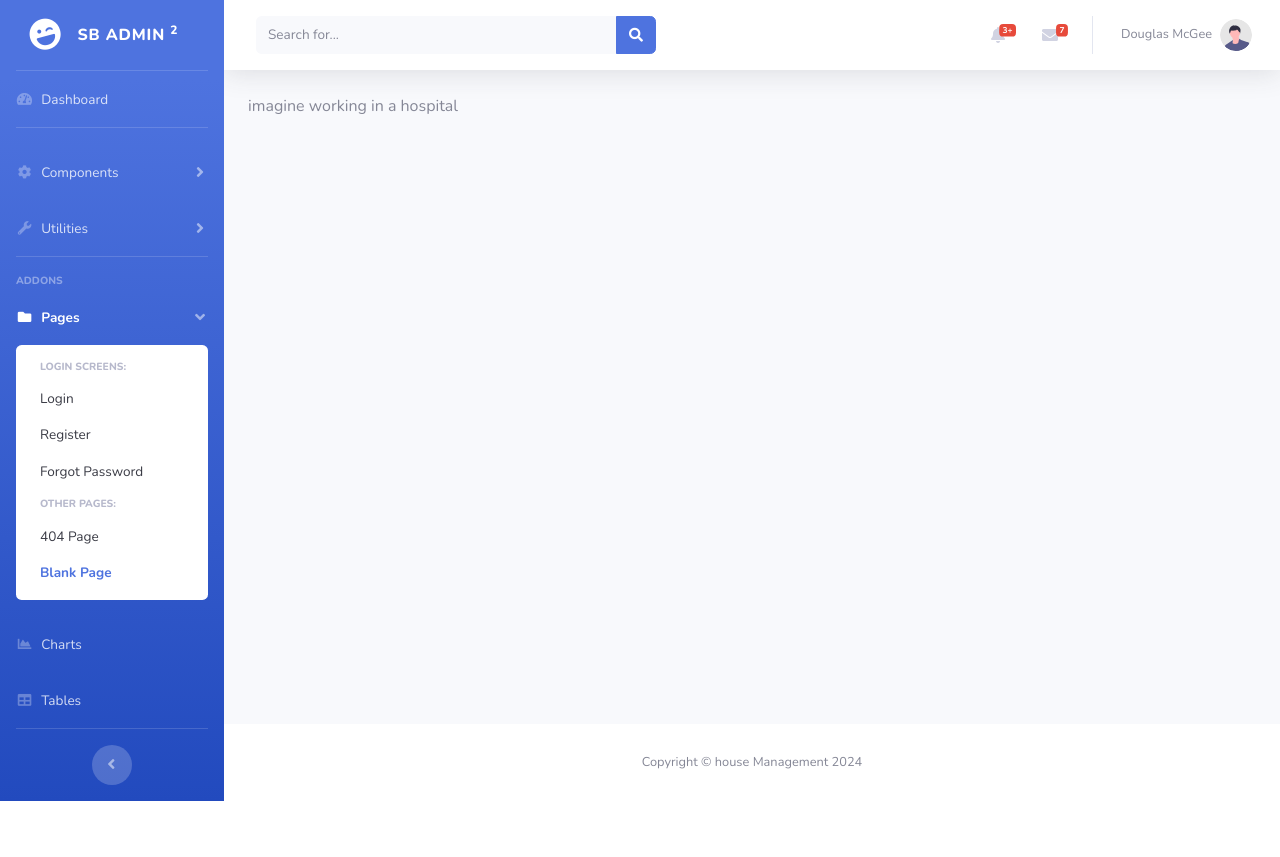
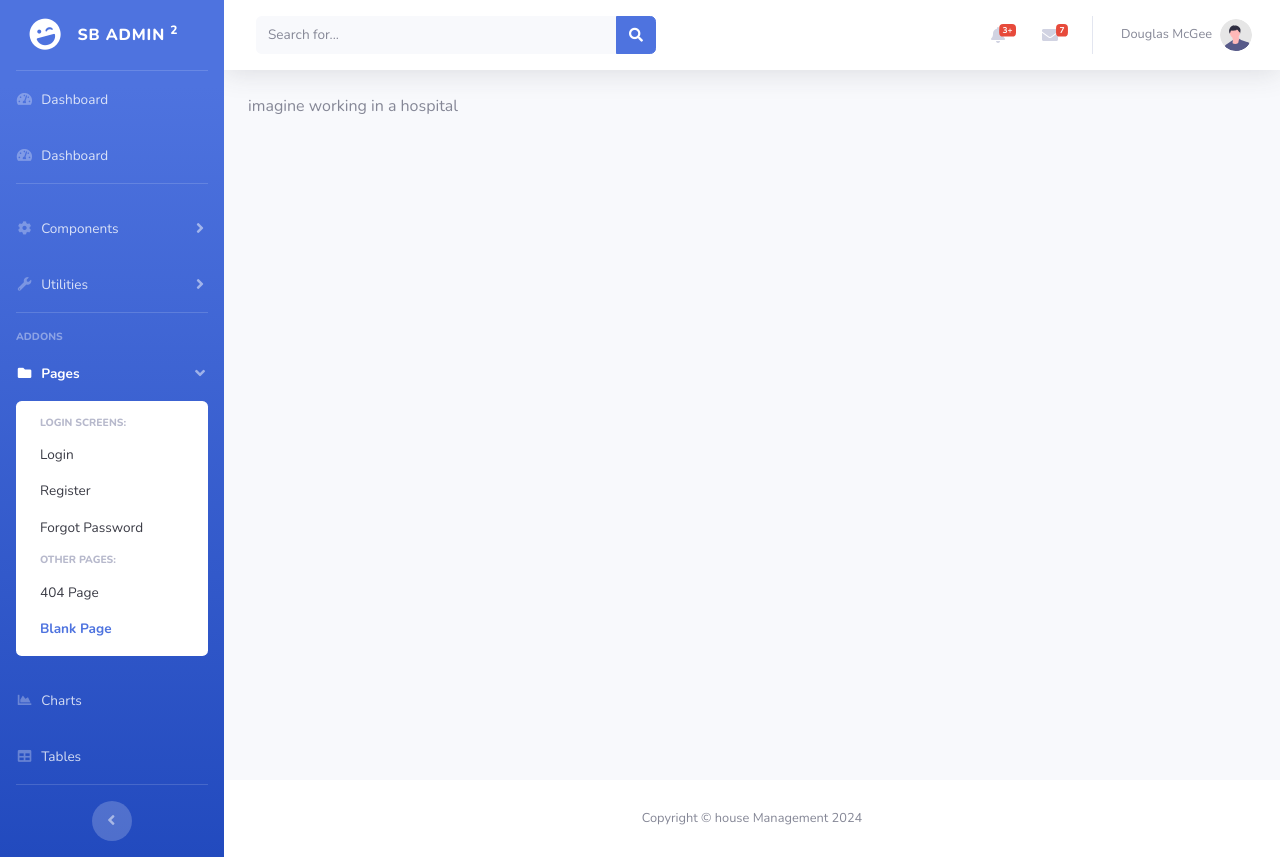
Before and after one commit to rahim8050/HouseMis, a Django app: page / in a window 1280 px wide. Before the commit the page ends 801 px from the top, so only its background shows below. Run offline with Django 5.2, Linux system fonts and the light colour scheme; some libraries are stand-ins or nearby versions.

Commit message:
Update Master.html

```diff
--- a/templates/Master.html
+++ b/templates/Master.html
@@ -49,6 +49,11 @@
 
             <!-- Nav Item - Dashboard -->
             <li class="nav-item">
+                <a class="nav-link" href="index.html">
+                    <i class="fas fa-fw fa-tachometer-alt"></i>
+                    <span>Dashboard</span></a>
+            </li>
+<li class="nav-item">
                 <a class="nav-link" href="index.html">
                     <i class="fas fa-fw fa-tachometer-alt"></i>
                     <span>Dashboard</span></a>
```
